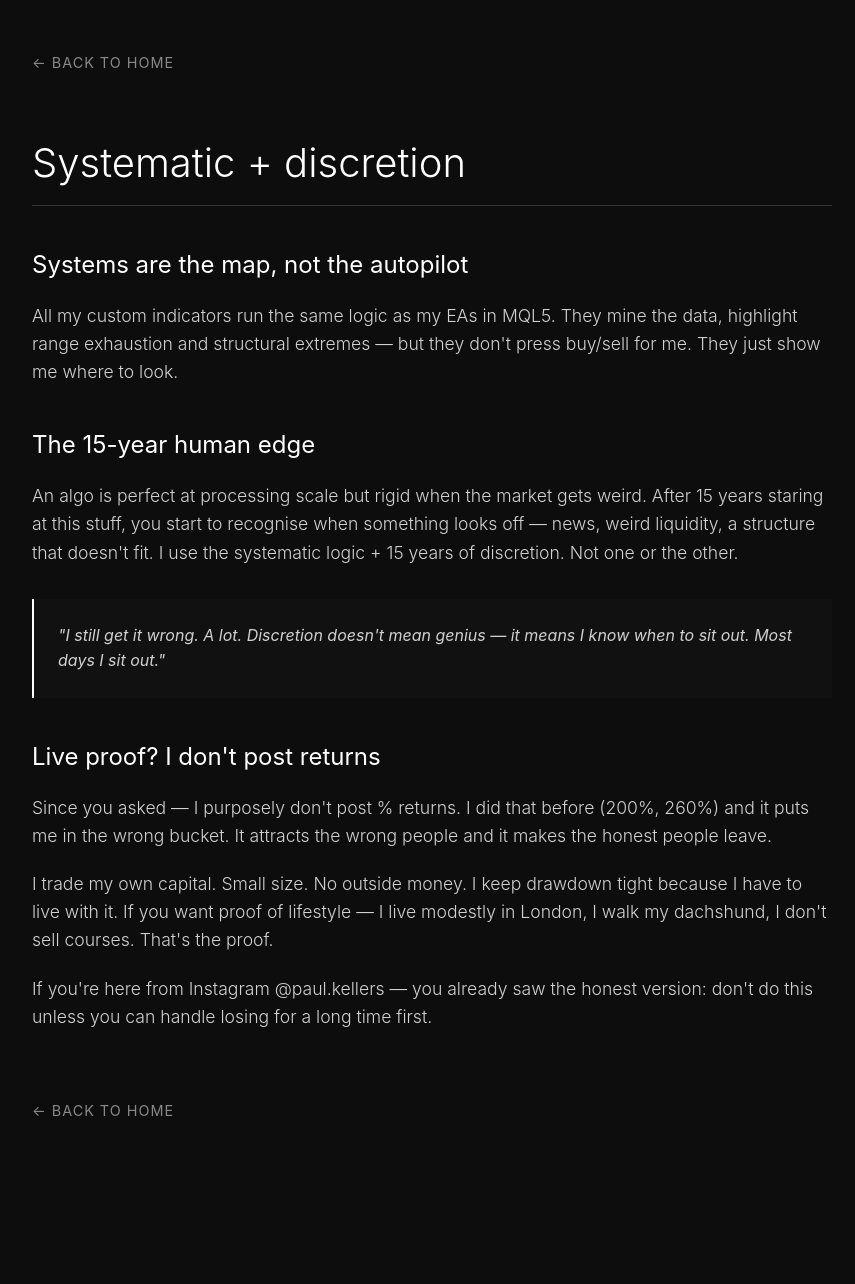
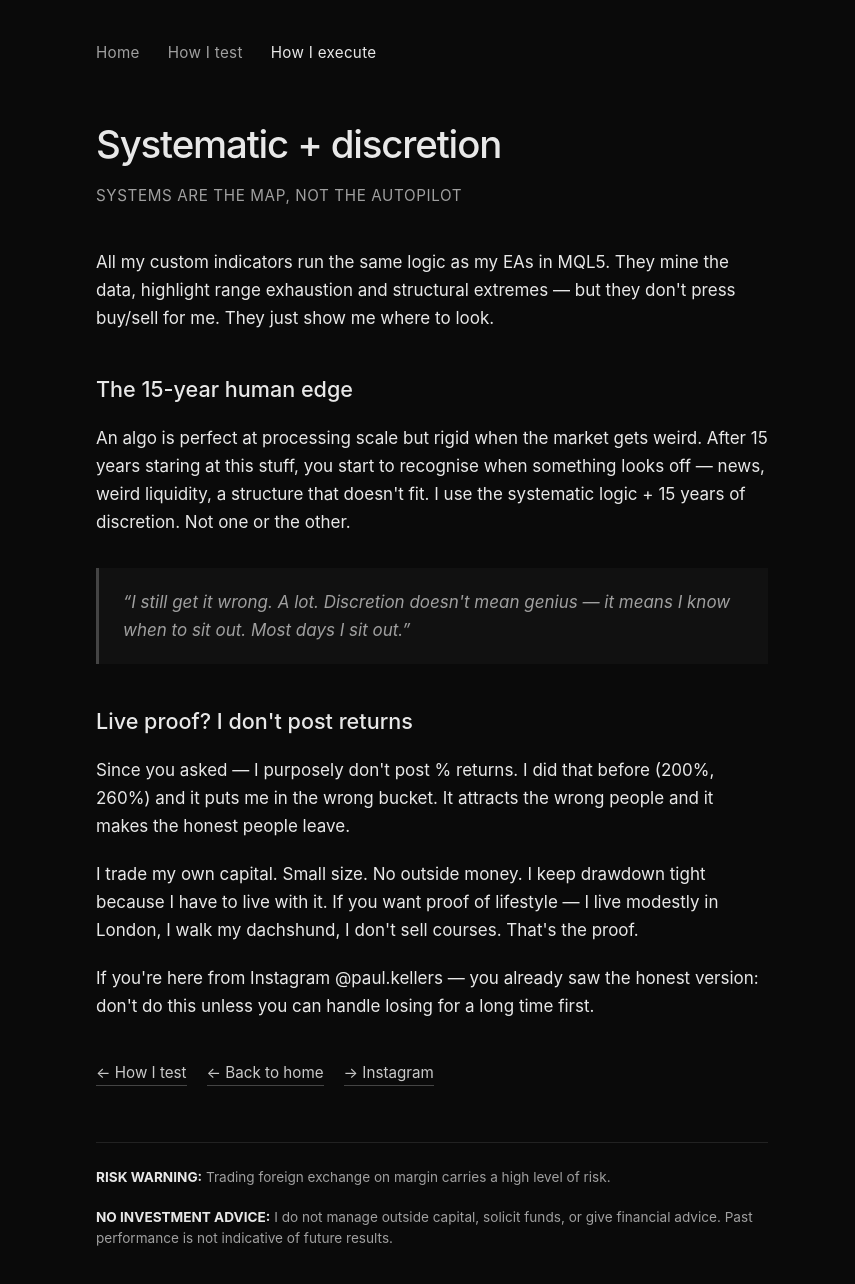
Before and after one commit to kokoroko9/paulkellers.com, a plain HTML site: page discretion.html in a window 1280 px wide. Shown: the whole page, without its empty margins (208-1063 px from the left). Before the commit the page ends 1202 px from the top, so only its background shows below. Drawn offline with Linux system fonts and the light colour scheme.

Commit message:
Update discretion.html

```diff
--- a/discretion.html
+++ b/discretion.html
@@ -4,37 +4,46 @@
   <meta charset="UTF-8">
   <meta name="viewport" content="width=device-width, initial-scale=1.0">
   <title>How I Execute | Paul Kellers</title>
-    <style>
-        body { background-color: #0d0d0d; color: #d1d1d1; font-family: -apple-system, BlinkMacSystemFont, "Segoe UI", Roboto, Helvetica, Arial, sans-serif; line-height: 1.6; margin: 0; padding: 50px 20px; }
-        .container { max-width: 800px; margin: 0 auto; }
-        h1 { color: #ffffff; font-size: 2.5em; font-weight: 300; margin-bottom: 40px; border-bottom: 1px solid #333; padding-bottom: 10px; }
-        h2 { color: #ffffff; font-size: 1.5em; font-weight: 400; margin-top: 40px; margin-bottom: 15px; }
-        p { font-size: 1.1em; margin-bottom: 20px; font-weight: 300; }
-        .nav-link { display: inline-block; color: #888; text-decoration: none; font-size: 0.9em; margin-bottom: 30px; text-transform: uppercase; letter-spacing: 1px; transition: color 0.3s ease; }
-        .nav-link:hover { color: #ffffff; }
-        .box { background: #111; border-left: 2px solid #fff; padding: 1.5rem; margin: 2rem 0; font-style: italic; }
-    </style>
+  <meta name="description" content="Systematic + discretion. Systems are the map, not the autopilot. Why I don't post returns. Own capital only.">
+  <link rel="stylesheet" href="style.css">
 </head>
 <body>
   <div class="container">
-        <a href="index.html" class="nav-link">← Back to Home</a>
+    <nav>
+      <a href="index.html">Home</a>
+      <a href="architecture.html">How I test</a>
+      <a href="discretion.html" class="active">How I execute</a>
+    </nav>
 
     <h1>Systematic + discretion</h1>
+    <p class="subtitle">Systems are the map, not the autopilot</p>
 
-        <h2>Systems are the map, not the autopilot</h2>
     <p>All my custom indicators run the same logic as my EAs in MQL5. They mine the data, highlight range exhaustion and structural extremes — but they don't press buy/sell for me. They just show me where to look.</p>
 
     <h2>The 15-year human edge</h2>
     <p>An algo is perfect at processing scale but rigid when the market gets weird. After 15 years staring at this stuff, you start to recognise when something looks off — news, weird liquidity, a structure that doesn't fit. I use the systematic logic + 15 years of discretion. Not one or the other.</p>
 
-        <div class="box">"I still get it wrong. A lot. Discretion doesn't mean genius — it means I know when to sit out. Most days I sit out."</div>
+    <div class="quote">
+      “I still get it wrong. A lot. Discretion doesn't mean genius — it means I know when to sit out. Most days I sit out.”
+    </div>
 
     <h2>Live proof? I don't post returns</h2>
     <p>Since you asked — I purposely don't post % returns. I did that before (200%, 260%) and it puts me in the wrong bucket. It attracts the wrong people and it makes the honest people leave.</p>
+
     <p>I trade my own capital. Small size. No outside money. I keep drawdown tight because I have to live with it. If you want proof of lifestyle — I live modestly in London, I walk my dachshund, I don't sell courses. That's the proof.</p>
+
     <p>If you're here from Instagram @paul.kellers — you already saw the honest version: don't do this unless you can handle losing for a long time first.</p>
 
-        <a href="index.html" class="nav-link" style="margin-top: 3rem;">← Back to Home</a>
+    <div class="links">
+      <a href="architecture.html">← How I test</a>
+      <a href="index.html">← Back to home</a>
+      <a href="https://www.instagram.com/paul.kellers/" target="_blank" rel="noopener">→ Instagram</a>
+    </div>
+
+    <div class="risk">
+      <p><strong>RISK WARNING:</strong> Trading foreign exchange on margin carries a high level of risk.</p>
+      <p><strong>NO INVESTMENT ADVICE:</strong> I do not manage outside capital, solicit funds, or give financial advice. Past performance is not indicative of future results.</p>
+    </div>
   </div>
 </body>
 </html>
```
Lines whose indentation alone changed are shown as unchanged.
